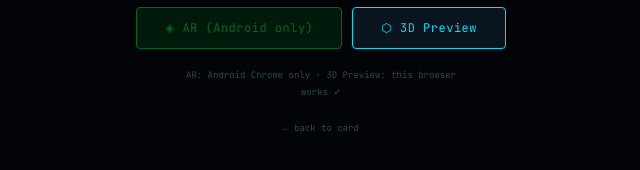
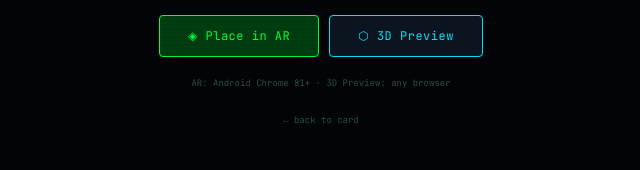
Before and after one commit to lowkeyparanoia/ar-card, a plain HTML site: page ar.html in a window 1280 px wide. Shown: the part 404-574 px from the top of the page, without its empty margins (319-959 px from the left). Drawn offline with nearby package versions, Linux system fonts and the light colour scheme.

Commit message:
revert: remove iOS redirect to app store

```diff
--- a/ar.html
+++ b/ar.html
@@ -518,31 +518,6 @@ function showFallback() {
   document.getElementById('fallback').style.display = 'flex';
 }
 
-// Detect iOS on page load — show correct instructions
-(function() {
-  const isIOS = /iPhone|iPad|iPod/i.test(navigator.userAgent);
-  const isAndroid = /Android/i.test(navigator.userAgent);
-  const note = document.getElementById('s-note');
-  const arBtn = document.getElementById('ar-btn');
-
-  if (isIOS) {
-    // iOS: AR button opens WebXR Viewer app store link instead
-    note.innerHTML = '⚠️ iPhone: AR needs <a href="https://apps.apple.com/app/webxr-viewer/id1295998056" target="_blank" style="color:var(--cyan)">WebXR Viewer app</a> (free)<br>3D Preview works on any browser';
-    if (arBtn) {
-      arBtn.textContent = '◈ Get WebXR Viewer (iPhone)';
-      arBtn.onclick = () => window.open('https://apps.apple.com/app/webxr-viewer/id1295998056', '_blank');
-    }
-  } else if (!isAndroid) {
-    // Desktop
-    note.innerHTML = 'AR: Android Chrome only · 3D Preview: this browser works ✓';
-    if (arBtn) {
-      arBtn.textContent = '◈ AR (Android only)';
-      arBtn.disabled = true;
-      arBtn.style.opacity = '0.4';
-      arBtn.style.cursor = 'not-allowed';
-    }
-  }
-})();
 
 window.addEventListener('resize', () => {
   camera.aspect = window.innerWidth / window.innerHeight;
```
